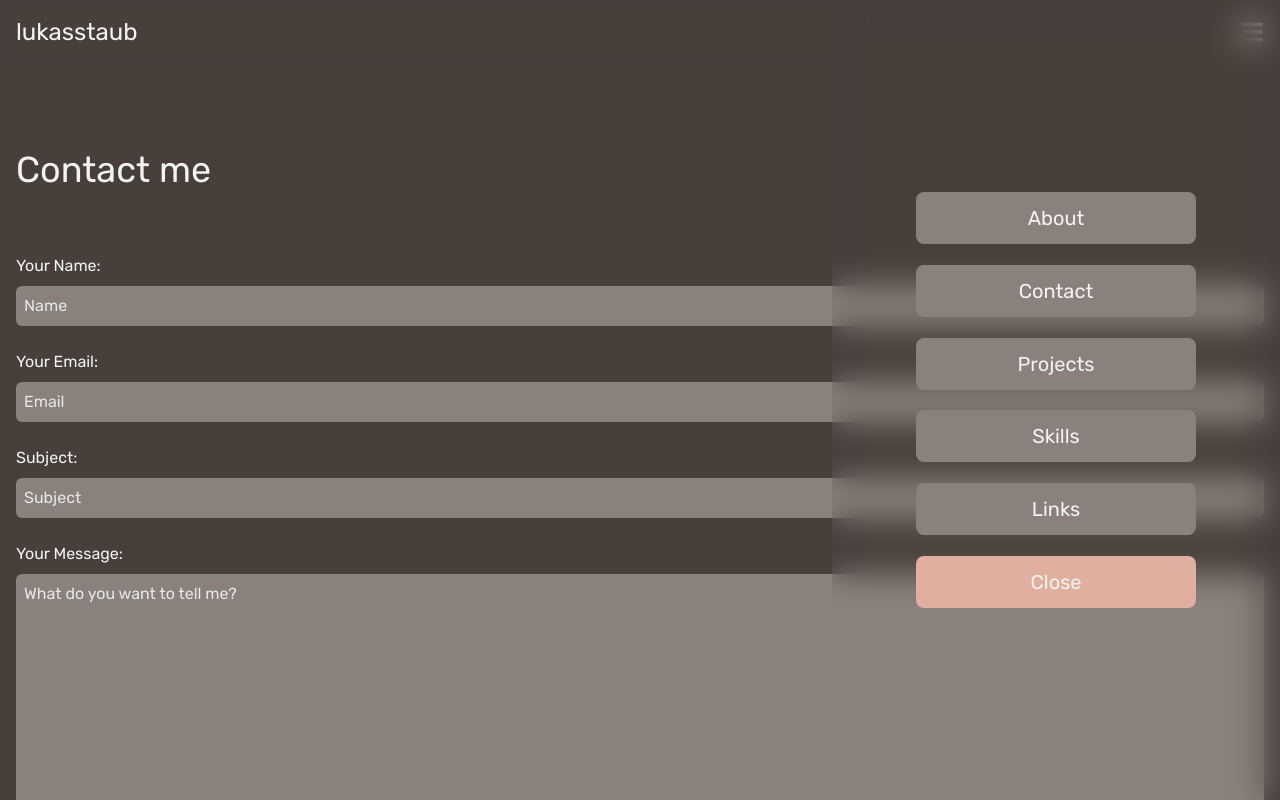
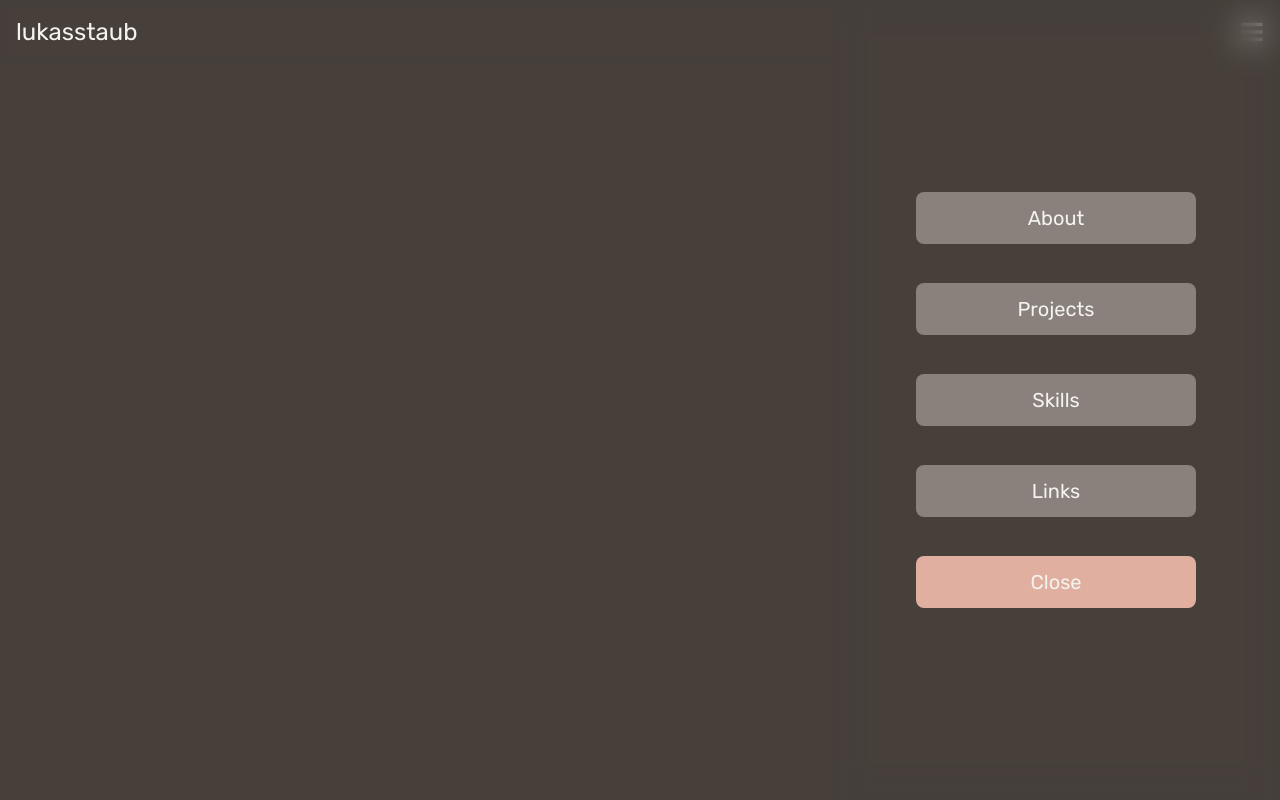
Before and after one commit to lukasstaub/lukasstaub.dev, a Next.js app: page /contact in a window 1280 px wide. Both pictures are taken after a click on the icon 1252 px from the left and 32 px from the top of the page. Shown: the top 800 px of the page. Built offline with nearby package versions, Linux system fonts and the light colour scheme.

Commit message:
Remove contact

```diff
--- a/components/Navbar.tsx
+++ b/components/Navbar.tsx
@@ -18,8 +18,15 @@ const Navbar: React.FC = () => {
       </nav>
       <AnimatePresence>
         {shown && (
-          <motion.div className="backdrop-blur-lg fixed right-0 top-0 bottom-0 z-20 flex flex-col justify-between items-center py-28 lg:py-48" style={{ width: "max(min(425px, 100%), 35%)" }} animate={{ translateX: 0 }} initial={{ translateX: "100%" }} exit={{ translateX: "100%" }} transition={{ type: "tween" }}>
-            {["About", "Contact", "Projects", "Skills", "Links" /*, "Blogs"*/].map((el, index) => (
+          <motion.div
+            className="backdrop-blur-lg fixed right-0 top-0 bottom-0 z-20 flex flex-col justify-between items-center py-28 lg:py-48"
+            style={{ width: "max(min(425px, 100%), 35%)" }}
+            animate={{ translateX: 0 }}
+            initial={{ translateX: "100%" }}
+            exit={{ translateX: "100%" }}
+            transition={{ type: "tween" }}
+          >
+            {["About", /* "Contact",*/ "Projects", "Skills", "Links" /*, "Blogs"*/].map((el, index) => (
               <Link href={`/${el.toLowerCase()}`} key={index}>
                 <a onClick={() => setShown(false)} className="text-color4 text-xl bg-color2 rounded-lg p-3 w-[62.5%] mx-4 text-center">
                   {el}
--- a/pages/contact.tsx
+++ b/pages/contact.tsx
@@ -2,48 +2,49 @@ import Head from "next/head";
 import React from "react";
 
 const Contact = () => {
-  return (
-    <>
-      <Head>
-        <title>lukasstaub - Contact</title>
-      </Head>
-      <div className="min-h-[100vh] pt-[100px] lg:pt-[150px] px-4" id="skills">
-        <div className="container mx-auto">
-          <h1 className="text-4xl mb-16">Contact me</h1>
-          <form className="flex flex-col" action="/api/sendMail" method="POST" encType="multipart/form-data">
-            <section className="mb-6 flex flex-col">
-              <label htmlFor="name" className="mb-2">
-                Your Name:
-              </label>
-              <input type="text" id="name" name="name" required className="bg-color2 rounded-md w-full p-2 placeholder:text-gray-200" placeholder="Name" />
-            </section>
-            <section className="mb-6 flex flex-col">
-              <label htmlFor="email" className="mb-2">
-                Your Email:
-              </label>
-              <input type="email" id="email" name="email" required className="bg-color2 rounded-md w-full p-2 placeholder:text-gray-200" placeholder="Email" />
-            </section>
-            <section className="mb-6 flex flex-col">
-              <label htmlFor="subject" className="mb-2">
-                Subject:
-              </label>
-              <input type="text" id="subject" name="subject" required className="bg-color2 rounded-md w-full p-2 placeholder:text-gray-200" placeholder="Subject" />
-            </section>
-            <section className="mb-6 flex flex-col">
-              <label htmlFor="msg" className="mb-2">
-                Your Message:
-              </label>
-              <textarea id="msg" name="msg" required className="bg-color2 rounded-md w-full p-2 placeholder:text-gray-200 h-[400px]" placeholder="What do you want to tell me?" />
-            </section>
+  return <div />;
+  // return (
+  //   <>
+  //     <Head>
+  //       <title>lukasstaub - Contact</title>
+  //     </Head>
+  //     <div className="min-h-[100vh] pt-[100px] lg:pt-[150px] px-4" id="skills">
+  //       <div className="container mx-auto">
+  //         <h1 className="text-4xl mb-16">Contact me</h1>
+  //         <form className="flex flex-col" action="/api/sendMail" method="POST" encType="multipart/form-data">
+  //           <section className="mb-6 flex flex-col">
+  //             <label htmlFor="name" className="mb-2">
+  //               Your Name:
+  //             </label>
+  //             <input type="text" id="name" name="name" required className="bg-color2 rounded-md w-full p-2 placeholder:text-gray-200" placeholder="Name" />
+  //           </section>
+  //           <section className="mb-6 flex flex-col">
+  //             <label htmlFor="email" className="mb-2">
+  //               Your Email:
+  //             </label>
+  //             <input type="email" id="email" name="email" required className="bg-color2 rounded-md w-full p-2 placeholder:text-gray-200" placeholder="Email" />
+  //           </section>
+  //           <section className="mb-6 flex flex-col">
+  //             <label htmlFor="subject" className="mb-2">
+  //               Subject:
+  //             </label>
+  //             <input type="text" id="subject" name="subject" required className="bg-color2 rounded-md w-full p-2 placeholder:text-gray-200" placeholder="Subject" />
+  //           </section>
+  //           <section className="mb-6 flex flex-col">
+  //             <label htmlFor="msg" className="mb-2">
+  //               Your Message:
+  //             </label>
+  //             <textarea id="msg" name="msg" required className="bg-color2 rounded-md w-full p-2 placeholder:text-gray-200 h-[400px]" placeholder="What do you want to tell me?" />
+  //           </section>
 
-            <button type="submit" className="text-color4 text-xl bg-color2 rounded-lg p-3 my-4 w-[150px] text-center ml-auto">
-              Send
-            </button>
-          </form>
-        </div>
-      </div>
-    </>
-  );
+  //           <button type="submit" className="text-color4 text-xl bg-color2 rounded-lg p-3 my-4 w-[150px] text-center ml-auto">
+  //             Send
+  //           </button>
+  //         </form>
+  //       </div>
+  //     </div>
+  //   </>
+  // );
 };
 
 export default Contact;
```
